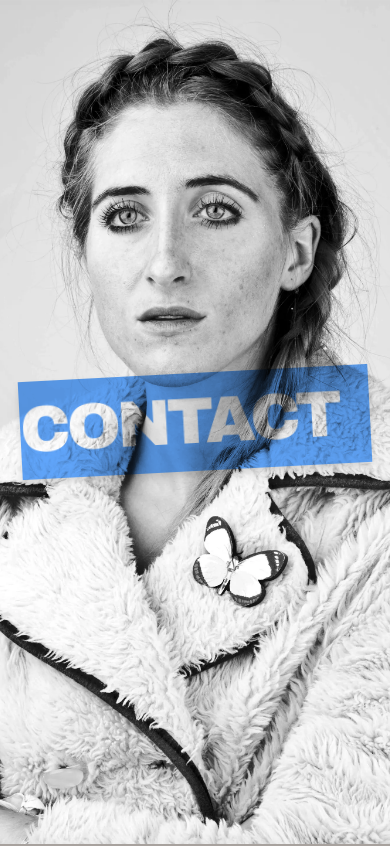
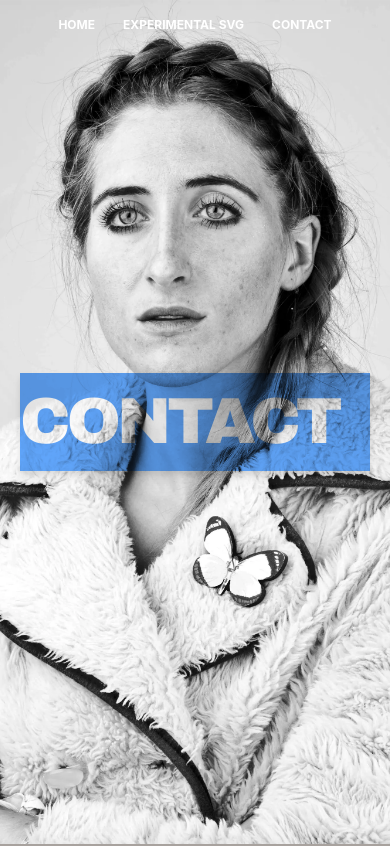
Before and after one commit to carlwicker/carlwicker-nextjs12, a Next.js app: page /contact in a window 390 px wide. Shown: the top 846 px of the page. Built offline with nearby package versions, Linux system fonts and the light colour scheme; what react-locomotive-scroll would draw is missing.

Commit message:
post locomotion cleanup

```diff
--- a/components/ContactForm/ContactTop.tsx
+++ b/components/ContactForm/ContactTop.tsx
@@ -14,15 +14,18 @@ export default function ContactTop() {
 
   return (
     <section
-      id="paralax"
       className="flex flex-col w-full bg-cover items-center min-h-screen bg-[url('/img/pic3.webp')] fit bg-center break-all justify-center p-5 "
       style={{
         fontFamily: "Archivo",
         fontWeight: 900,
       }}
     >
-      <div className="container pointer-events-none">
-        <h1 className="text-white drop-shadow-lg tracking-[-0.06em] -rotate-3 lg:text-[200px] md:text-[150px] text-[65px] bg-blue-400 box-border p-0 m-0 uppercase mix-blend-multiply">
+      <div className="container  mix-blend-multiply">
+        <h1
+          data-scroll
+          data-scroll-speed="2"
+          className="text-white drop-shadow-lg tracking-[-0.06em] lg:text-[200px] md:text-[150px] text-[65px] bg-blue-400 uppercase"
+        >
           CONTACT
         </h1>
       </div>
--- a/components/Navbar/Header.tsx
+++ b/components/Navbar/Header.tsx
@@ -13,7 +13,7 @@ export default function Header({ setIsOpen, isOpen }: IHeader) {
   }, [isOpen]);
 
   return (
-    <header className="fade-in duration-1000 ease-in container flex justify-between items-center p-5 h-[50px] fixed z-50">
+    <header className="container flex justify-between items-center p-5 h-[50px] fixed z-50">
       <div className="text-base font-bold hover:scale-105 transition ease-out duration-500 lg:invisible">
         <Link
           href={"/"}
@@ -23,7 +23,7 @@ export default function Header({ setIsOpen, isOpen }: IHeader) {
           UX UI IO
         </Link>
       </div>
-      <nav className="hidden lg:flex gap-3 font-thin">
+      <nav className="flex gap-3 font-thin">
         <Link href={"/"}>
           <button className="text-xs p-2 text-white font-bold hover:text-gray-500 transition ease-in duration-200">
             HOME
--- a/components/Section1/Section1.tsx
+++ b/components/Section1/Section1.tsx
@@ -1,20 +1,8 @@
 "use client";
 
-import { useEffect, useState } from "react";
-
 export default function Section1() {
-  const [pageWidth, setPageWidth]: any = useState();
-
-  useEffect(() => {
-    setPageWidth(window.innerWidth);
-    window.addEventListener("resize", () => {
-      setPageWidth(window.innerWidth);
-    });
-  }, [pageWidth]);
-
   return (
     <section
-      id="paralax"
       className="flex flex-col w-full bg-cover items-center min-h-screen bg-[url('/img/pic3.webp')] fit bg-center break-all justify-center p-5 "
       style={{
         fontFamily: "Archivo",
@@ -23,8 +11,9 @@ export default function Section1() {
     >
       <div className="container">
         <h1
+          className="text-white drop-shadow-lg tracking-[-0.06em] xl:text-8xl fit text-6xl bg-red-400 box-border uppercase mix-blend-multiply"
           data-scroll
-          className="text-white drop-shadow-lg tracking-[-0.06em] xl:text-7xl lg:-rotate-6 text-6xl bg-red-400 box-border p-0 m-0 uppercase mix-blend-multiply"
+          data-scroll-speed="2"
         >
           Adobe Creative / Figma / ReactJS / NextJS / JavaScript / TypeScript /
           CSS / TailwindCSS / Framer Motion / Google Cloud Architechure
--- a/package.json
+++ b/package.json
@@ -26,6 +26,7 @@
     "react-dom": "18.2.0",
     "react-intersection-observer": "^9.4.1",
     "react-locomotive-scroll": "^0.2.2",
+    "react-router-dom": "^6.6.1",
     "typescript": "4.9.3",
     "yup": "^0.32.11"
   },
--- a/pages/_app.tsx
+++ b/pages/_app.tsx
@@ -4,13 +4,13 @@ import type { AppProps } from "next/app";
 import { useState } from "react";
 import Head from "next/head";
 import MobileMenu from "../components/Navbar/MobileMenu";
-import { motion } from "framer-motion";
 import { useRouter } from "next/router";
 import { LocomotiveScrollProvider } from "react-locomotive-scroll";
 import { useRef } from "react";
 
 export default function App({ Component, pageProps }: AppProps) {
   const [isOpen, setIsOpen] = useState(false);
+  const { asPath } = useRouter(); // With next/router
   const containerRef = useRef(null);
 
   const router = useRouter();
@@ -23,29 +23,7 @@ export default function App({ Component, pageProps }: AppProps) {
         <meta charSet="utf-8" />
       </Head>
       <div className="container">{isOpen && <MobileMenu />}</div>
-      <motion.div
-        key={router.route}
-        initial="pageInitial"
-        animate="pageAnimate"
-        exit="pageExit"
-        transition={{
-          duration: 0.75,
-        }}
-        variants={{
-          pageInitial: {
-            opacity: 1,
-            y: "-60vh",
-          },
-          pageAnimate: {
-            opacity: 1,
-            y: "0",
-          },
-          pageExit: {
-            opacity: 0,
-            // y: "-60vh",
-          },
-        }}
-      >
+      <div key={router.route}>
         <div className="container mx-auto">
           <Header isOpen={isOpen} setIsOpen={setIsOpen} />
         </div>
@@ -55,12 +33,15 @@ export default function App({ Component, pageProps }: AppProps) {
             smooth: true,
             // ... all available Locomotive Scroll instance options
           }}
+          watch={[router.asPath]}
+          location={asPath}
+          containerRef={containerRef}
         >
-          <div data-scroll-container>
+          <div data-scroll-container ref={containerRef}>
             <Component {...pageProps} />
           </div>
         </LocomotiveScrollProvider>
-      </motion.div>
+      </div>
     </>
   );
 }
```
Also changed, not shown: 1 other file (tests, documents, lock files or other folders).
